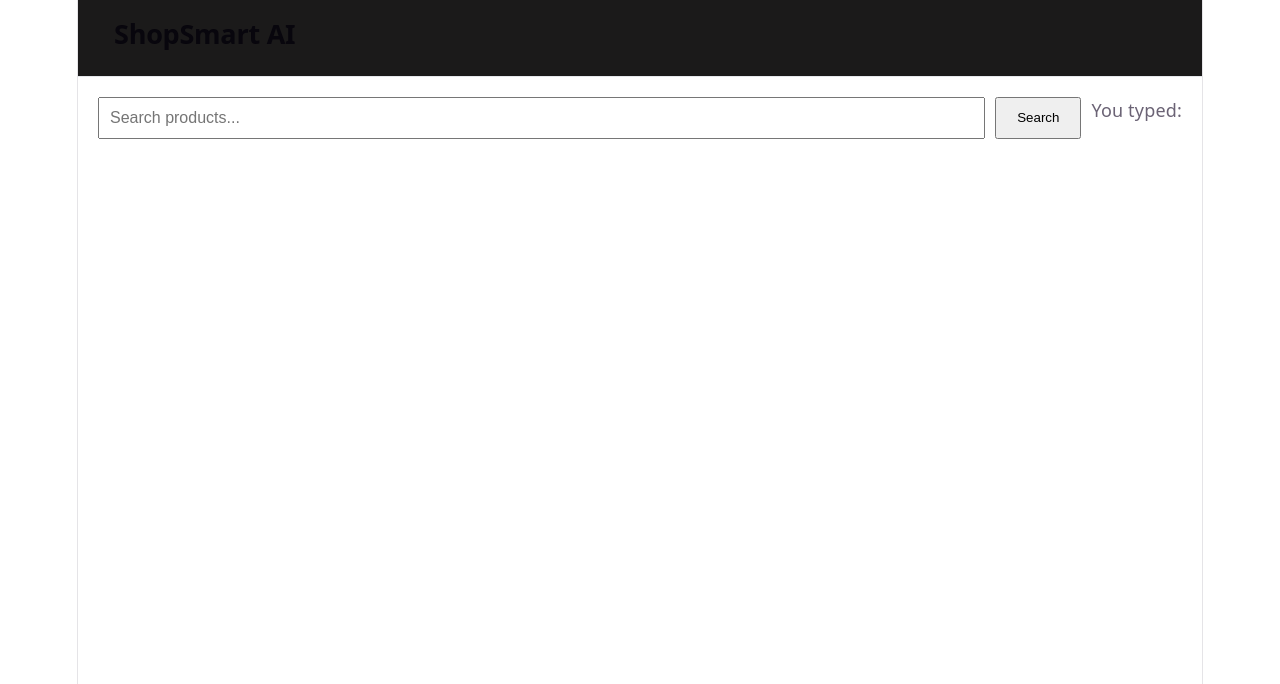
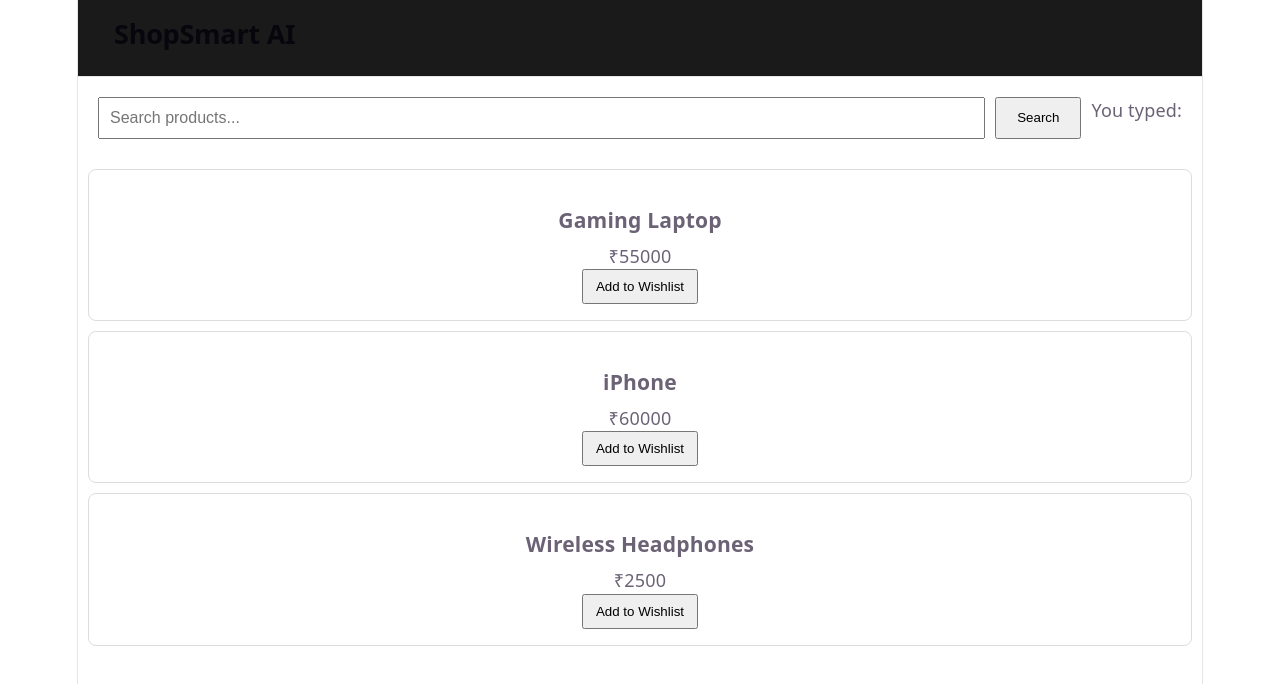
Before and after one commit to devsoham19/shopsmart-ai, a React app in the folder frontend/: page / in a window 1280 px wide. Shown: the top 684 px of the page. Built offline with nearby package versions, Linux system fonts and the light colour scheme; the HTML template or start-up script is replaced by a standard one.

Commit message:
Add ProductCard component

```diff
--- a/frontend/src/App.jsx
+++ b/frontend/src/App.jsx
@@ -1,13 +1,40 @@
 import Navbar from "./components/Navbar/Navbar";
 import SearchBar from "./components/SearchBar/SearchBar";
+import ProductCard from "./components/ProductCard/ProductCard";
 
 function App() {
+  const products = [
+    {
+      id: 1,
+      name: "Gaming Laptop",
+      price: 55000,
+    },
+    {
+      id: 2,
+      name: "iPhone",
+      price: 60000,
+    },
+    {
+      id: 3,
+      name: "Wireless Headphones",
+      price: 2500,
+    },
+  ];
+
   return (
     <>
       <Navbar />
 
       <main>
         <SearchBar />
+
+        {products.map((product) => (
+          <ProductCard
+            key={product.id}
+            name={product.name}
+            price={product.price}
+          />
+        ))}
       </main>
     </>
   );
--- /dev/null
+++ b/frontend/src/components/ProductCard/ProductCard.css
@@ -0,0 +1,15 @@
+.product-card {
+  border: 1px solid #ddd;
+  padding: 16px;
+  border-radius: 8px;
+  margin: 10px;
+}
+
+.product-card h3 {
+  margin-bottom: 10px;
+}
+
+.product-card button {
+  padding: 8px 12px;
+  cursor: pointer;
+}
--- /dev/null
+++ b/frontend/src/components/ProductCard/ProductCard.jsx
@@ -0,0 +1,14 @@
+import "./ProductCard.css";
+
+function ProductCard({ name, price }) {
+  return (
+    <div className="product-card">
+      <h3>{name}</h3>
+      <p>₹{price}</p>
+
+      <button>Add to Wishlist</button>
+    </div>
+  );
+}
+
+export default ProductCard;
```
